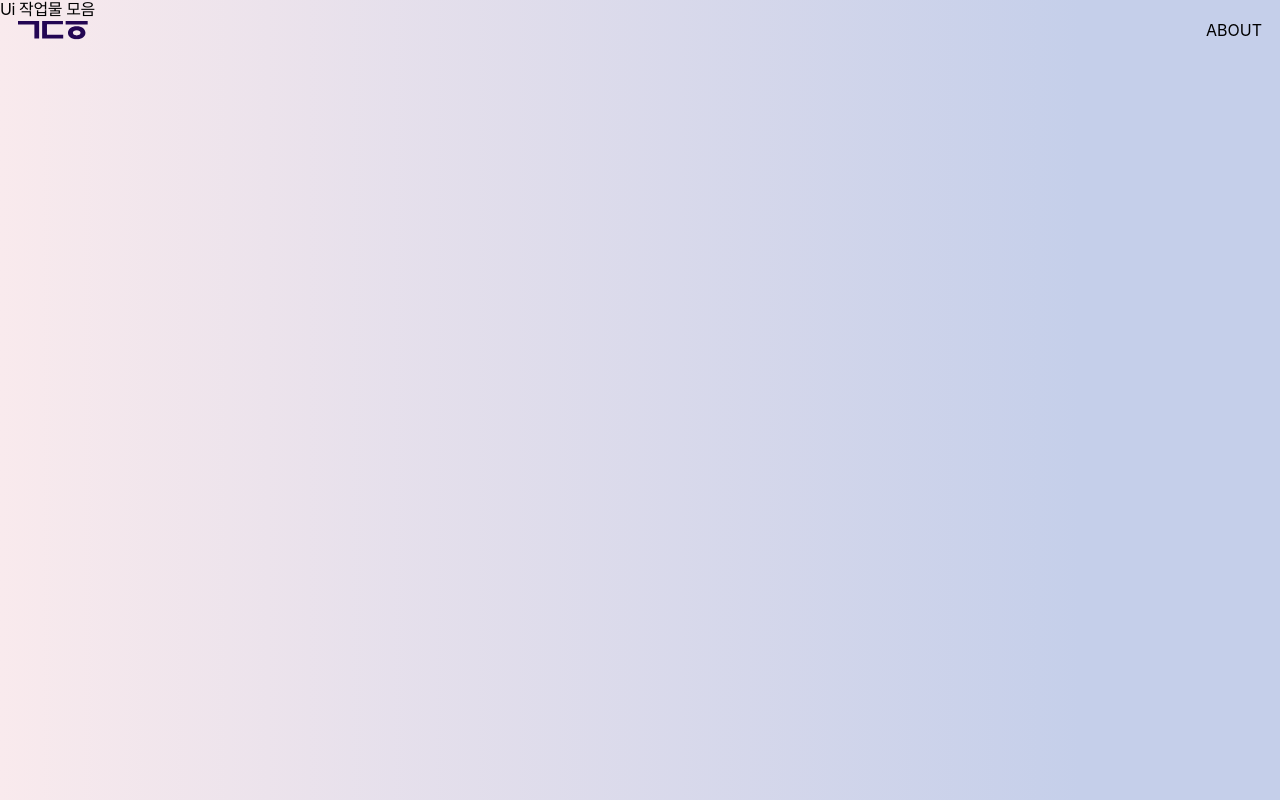
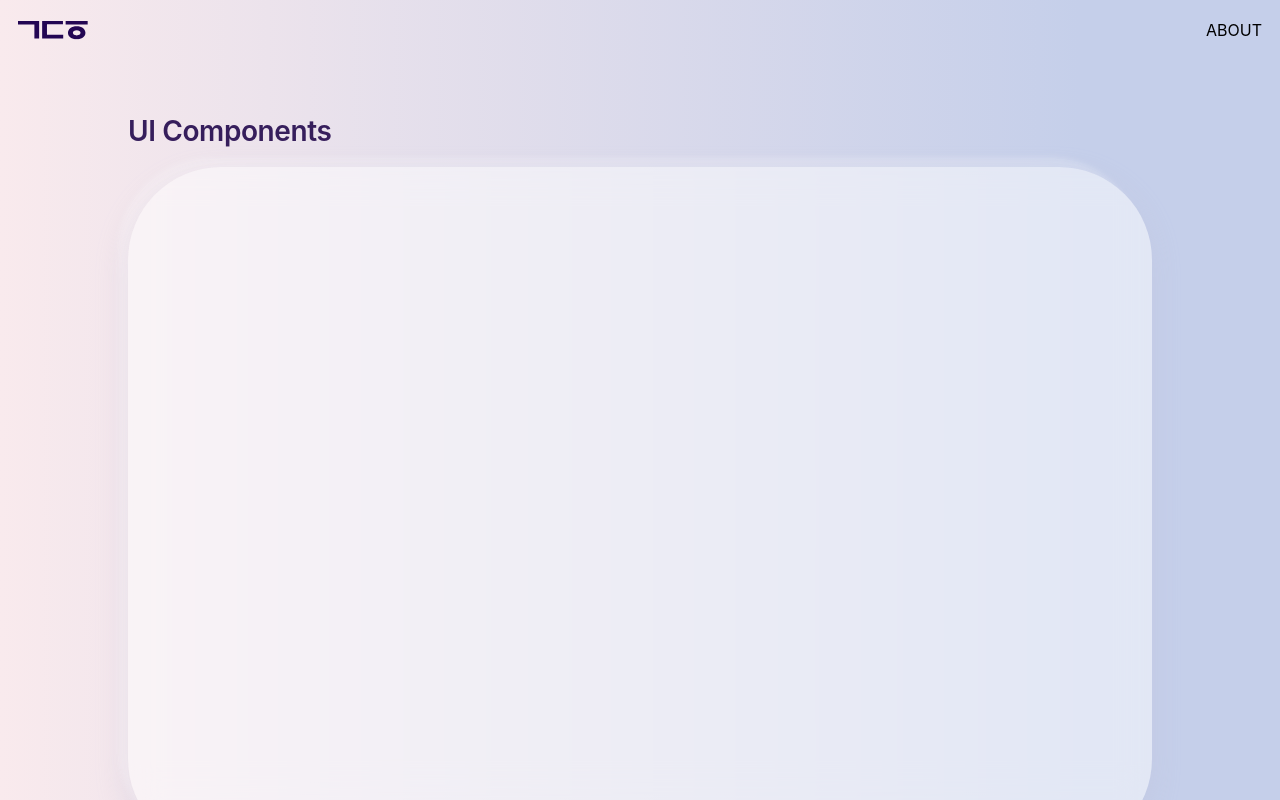
Before and after one commit to godahui/portfolio-pjt, a React (Create React App) app in the folder my-portfolio/: page /ui in a window 1280 px wide. Built offline with nearby package versions, Linux system fonts and the light colour scheme.

Commit message:
contact 작성

```diff
--- a/my-portfolio/src/components/Contact.tsx
+++ b/my-portfolio/src/components/Contact.tsx
@@ -1,3 +1,55 @@
+import { motion } from "framer-motion";
+import { Link } from "react-router-dom";
+import styled from "styled-components";
+
 export const Contact = () => {
-  return <>연락처</>;
+  return (
+    <RootWrap>
+      <ContactWrap>
+        <h3>Contact Me</h3>
+        <strong>끝까지 봐주셔서 감사합니다!</strong>
+        <hgroup>
+          <h4>Email</h4>
+          <p>- ekgml0676@naver.com</p>
+        </hgroup>
+        <hgroup>
+          <h4>HP</h4>
+          <p>010 9017 0676</p>
+        </hgroup>
+      </ContactWrap>
+    </RootWrap>
+  );
 };
+
+const RootWrap = styled(motion.div)`
+  width: 100%;
+  height: 100vh;
+  display: flex;
+  justify-content: center;
+  align-items: center;
+  overflow: hidden auto;
+`;
+
+const ContactWrap = styled.section`
+  width: 100%;
+  max-width: 1024px;
+  display: flex;
+  flex: 1 1 auto;
+  flex-flow: column nowrap;
+  text-align: center;
+
+  margin-top: 100px;
+
+  > h3 {
+    color: #361e5c;
+    font-weight: 600;
+    font-size: 34px;
+    margin: 15px 0;
+    max-width: 100%;
+  }
+
+  @media screen and (max-width: 1024px) {
+    max-width: 100%;
+    padding: 0 18px;
+  }
+`;
--- a/my-portfolio/src/components/Ui.tsx
+++ b/my-portfolio/src/components/Ui.tsx
@@ -1,3 +1,61 @@
+import { motion } from "framer-motion";
+import styled from "styled-components";
+
 export const Ui = () => {
-  return <>Ui 작업물 모음</>;
+  return (
+    <RootWrap
+      initial={{ translateY: -200 }}
+      animate={{ translateY: 0 }}
+      exit={{ translateY: 0 }}
+      transition={{ type: "spring", stiffness: 100 }}
+    >
+      <ComponentWrap>
+        <h3>UI Components</h3>
+        <div></div>
+      </ComponentWrap>
+    </RootWrap>
+  );
 };
+
+const RootWrap = styled(motion.div)`
+  width: 100%;
+  height: 100vh;
+  display: flex;
+  justify-content: center;
+  align-items: flex-start;
+  overflow: hidden auto;
+`;
+const ComponentWrap = styled.section`
+  width: 100%;
+  height: 100%;
+  max-width: 1024px;
+  display: flex;
+  flex: 1 1 auto;
+  flex-flow: column nowrap;
+
+  margin-top: 100px;
+
+  > h3 {
+    color: #361e5c;
+    font-weight: 600;
+    font-size: 28px;
+    margin: 15px 0 20px;
+    max-width: 100%;
+  }
+
+  > div {
+    width: 100%;
+    height: 100%;
+    background: rgba(255, 255, 255, 0.5);
+    box-shadow: -10px -10px 5px rgba(255, 255, 255, 0.2),
+      -2px 10px 30px rgba(191, 187, 210, 0.32);
+    backdrop-filter: blur(16px);
+    border-radius: 93px;
+    margin-bottom: 48px;
+  }
+
+  @media screen and (max-width: 1024px) {
+    max-width: 100%;
+    padding: 0 18px;
+  }
+`;
--- a/my-portfolio/src/components/Web.tsx
+++ b/my-portfolio/src/components/Web.tsx
@@ -96,12 +96,6 @@ const RootWrap = styled(motion.div)`
   justify-content: center;
   align-items: flex-start;
   overflow: hidden auto;
-  -ms-overflow-style: none; /* IE and Edge */
-  scrollbar-width: none; /* Firefox */
-
-  &:-webkit-scrollbar {
-    display: none;
-  }
 `;
 
 const GalleryWrap = styled.section`
--- a/my-portfolio/src/style/GlobalStyle.tsx
+++ b/my-portfolio/src/style/GlobalStyle.tsx
@@ -4,6 +4,24 @@ const GlobalStyle = createGlobalStyle`
   #root{
     width: 100vw;
     height: 100vh;
+  }
+
+  *{
+    scrollbar-color: #6969dd #e0e0e0;
+    scrollbar-width: thin;
+
+    &::-webkit-scrollbar {
+      width: 8px;
+      background-color: #e0e0e0;
+    }
+    &::-webkit-scrollbar-thumb {
+      border-radius: 50px;
+      background-color: #6969dd;
+    }
+    &::-webkit-scrollbar-track {
+      background-color: #e0e0e0;
+      border-radius: 50px;
+    }
   }
 
   html,
```
